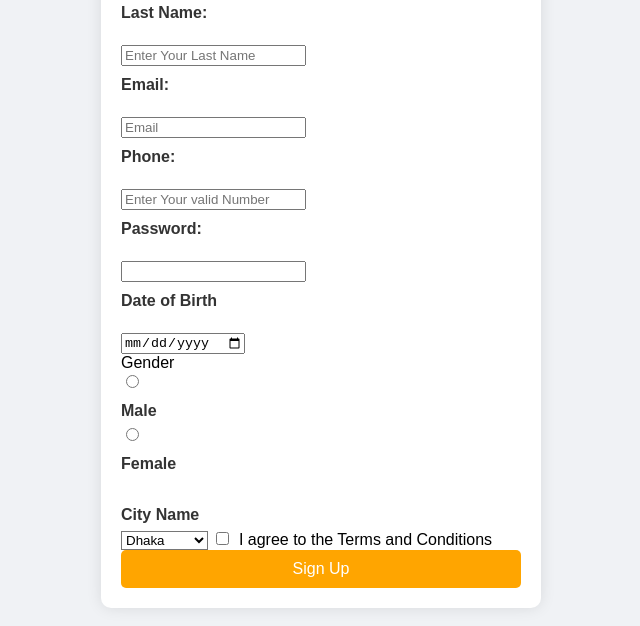
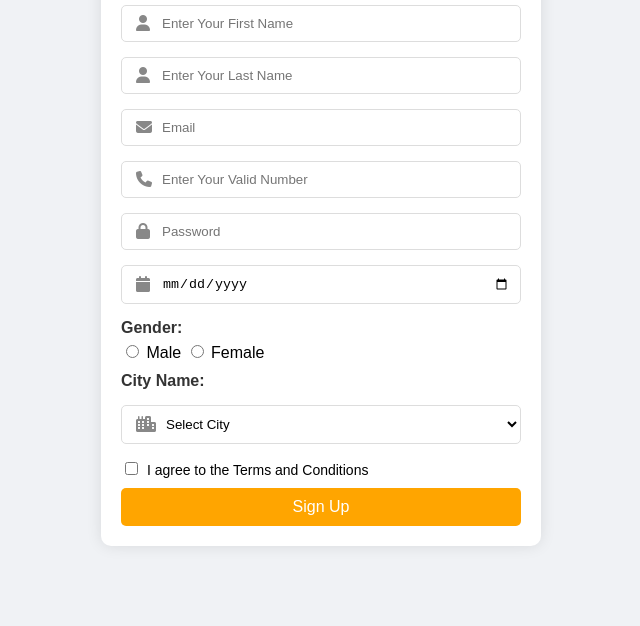
Before and after one commit to MhasibC21/registrationFrom, a plain HTML site: page Hasib/Index.html in a window 1280 px wide. Shown: the part 174-800 px from the top of the page, without its empty margins (319-959 px from the left). Drawn offline with Linux system fonts and the light colour scheme.

Commit message:
Update Index.html

```diff
--- a/Hasib/Index.html
+++ b/Hasib/Index.html
@@ -5,36 +5,57 @@
     <meta name="viewport" content="width=device-width, initial-scale=1.0">
     <title>Hasib</title>
     <link rel="stylesheet" href="style.css">
+    <link rel="stylesheet" href="https://cdnjs.cloudflare.com/ajax/libs/font-awesome/6.5.0/css/all.min.css">
 </head>
 <body>
     <div id="regForm">
         <form action="">
-            <h1 style="color:rgb(255, 255, 255);margin-bottom: 5px;">Registration Form</h1>
-            <label for="">First Name: </label> <br><!--firstName-->
-            <input type="text" name="firstName" id="" placeholder="Enter Your First Name" class="input"><br>
-            <label for="">Last Name: </label><br>  <!--lastName-->
-            <input type="text" name="lasttName" id="" placeholder="Enter Your Last Name" class="input"><br>
-            <label for="">Email: </label><br> <!--Email-->
-            <input type="email" name="" id="" placeholder="Email" class="input"><br>
-            <label for="">Phone: </label><br> <!--Phone-->
-            <input type="number" name="" id="" placeholder="Enter Your valid Number" class="input"><br>
-            <label for="">Password: </label><br> <!--Password-->
-            <input type="password" name="" id="" class="input"><br>
-            <label for=""> Date of Birth</label><br> <!--dateOfBirth-->
-            <input type="date" name="" id="" class="input"><br>
-            Gender <br><input type="radio" name="fav_language" id="">  <!--genderOption-->
-            <label for=""> Male</label>
-            <input type="radio" name="fav_language" id="">
-            <label for="" > Female</label><br>
-            <label for="" >City Name</label>
-                <select name="" id="" class="dropDown" >  <!--dropDown-->
-                        <option value="" > Dhaka</option>
-                        <option value=""> Cumilla</option>
-                        <option value=""> Chittagong</option>
+            <h1>Registration Form</h1>
+            <div class="input-group">
+                <i class="fa fa-user"></i>
+                <input type="text" name="firstName" placeholder="Enter Your First Name"  required>
+            </div>
+            <div class="input-group">
+                <i class="fa fa-user"></i>
+                <input type="text" name="lastName" placeholder="Enter Your Last Name"  required>
+            </div>
+            <div class="input-group">
+                <i class="fa fa-envelope"></i>
+                <input type="email" name="email" placeholder="Email" required>
+            </div>
+            <div class="input-group">
+                <i class="fa fa-phone"></i>
+                <input type="number" name="phone" placeholder="Enter Your Valid Number"  required>
+            </div>
+            <div class="input-group">
+                <i class="fa fa-lock"></i>
+                <input type="password" name="password" placeholder="Password"  required>
+            </div>
+
+            <div class="input-group">
+                <i class="fa fa-calendar"></i>
+                <input type="date"  class="input" placeholder="Date of Birth" required>
+            </div>
+
+            <div>
+                <label>Gender:</label>
+                <input type="radio" name="gender" value="male" required> Male
+                <input type="radio" name="gender" value="female" required> Female
+            </div>
+            <label for="city">City Name:</label>
+            <div class="input-group">
+                <i class="fa fa-city"></i>
+                <select name="city" class="dropDown" required>
+                    <option value="" disabled selected>Select City</option>
+                    <option value="Dhaka">Dhaka</option>
+                    <option value="Cumilla">Cumilla</option>
+                    <option value="Chittagong">Chittagong</option>
                 </select>
-             <input type="checkbox" name="" id=""> I agree to the Terms and Conditions <br>
-            <button type="submit"  class= "btn">Sign Up</button>
-
+            </div>
+            <div class="terms">
+                <input type="checkbox" name="terms" required> I agree to the Terms and Conditions
+            </div>
+            <button type="submit" class="btn">Sign Up</button>
         </form>
     </div>
 </body>
```
